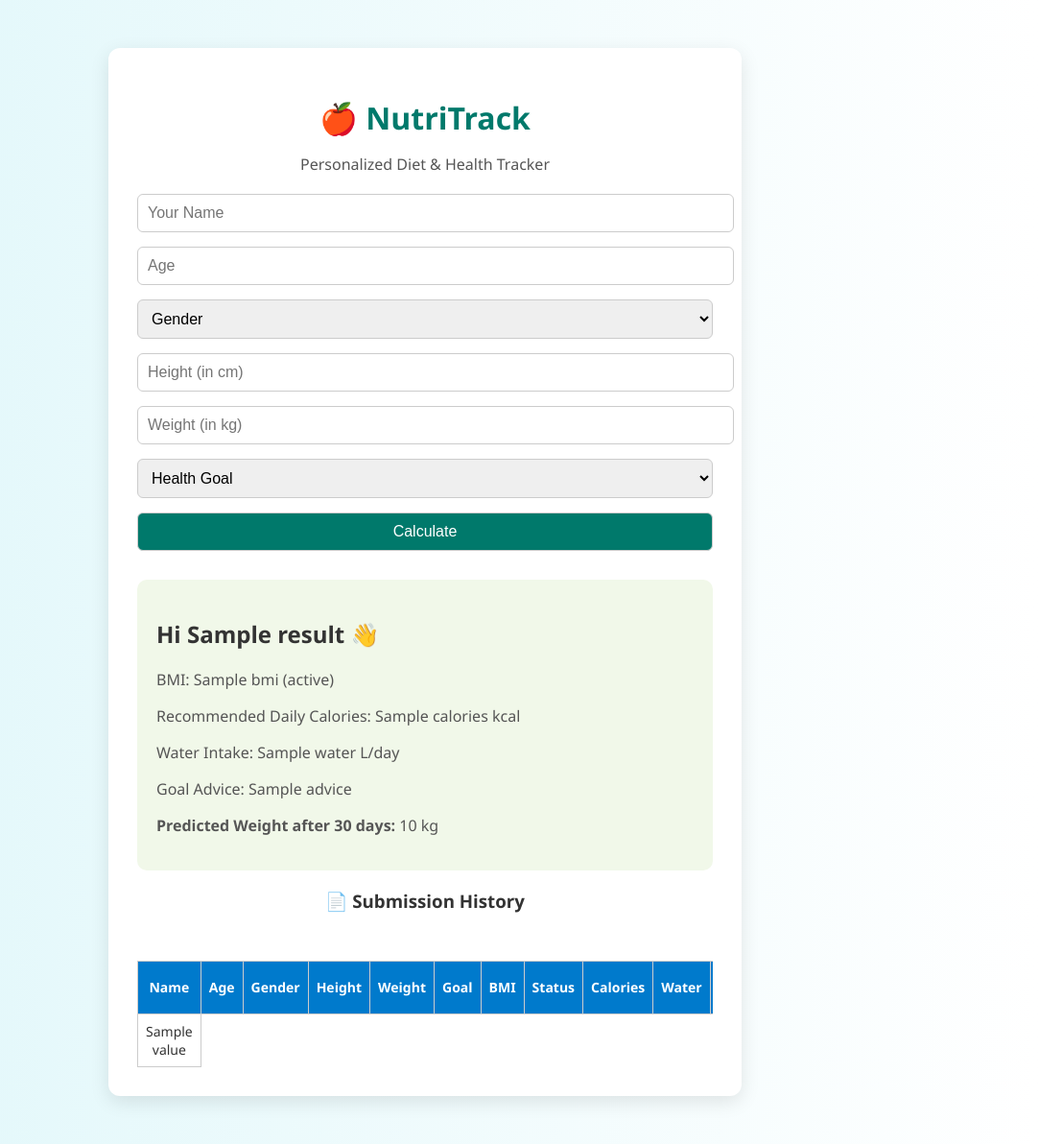
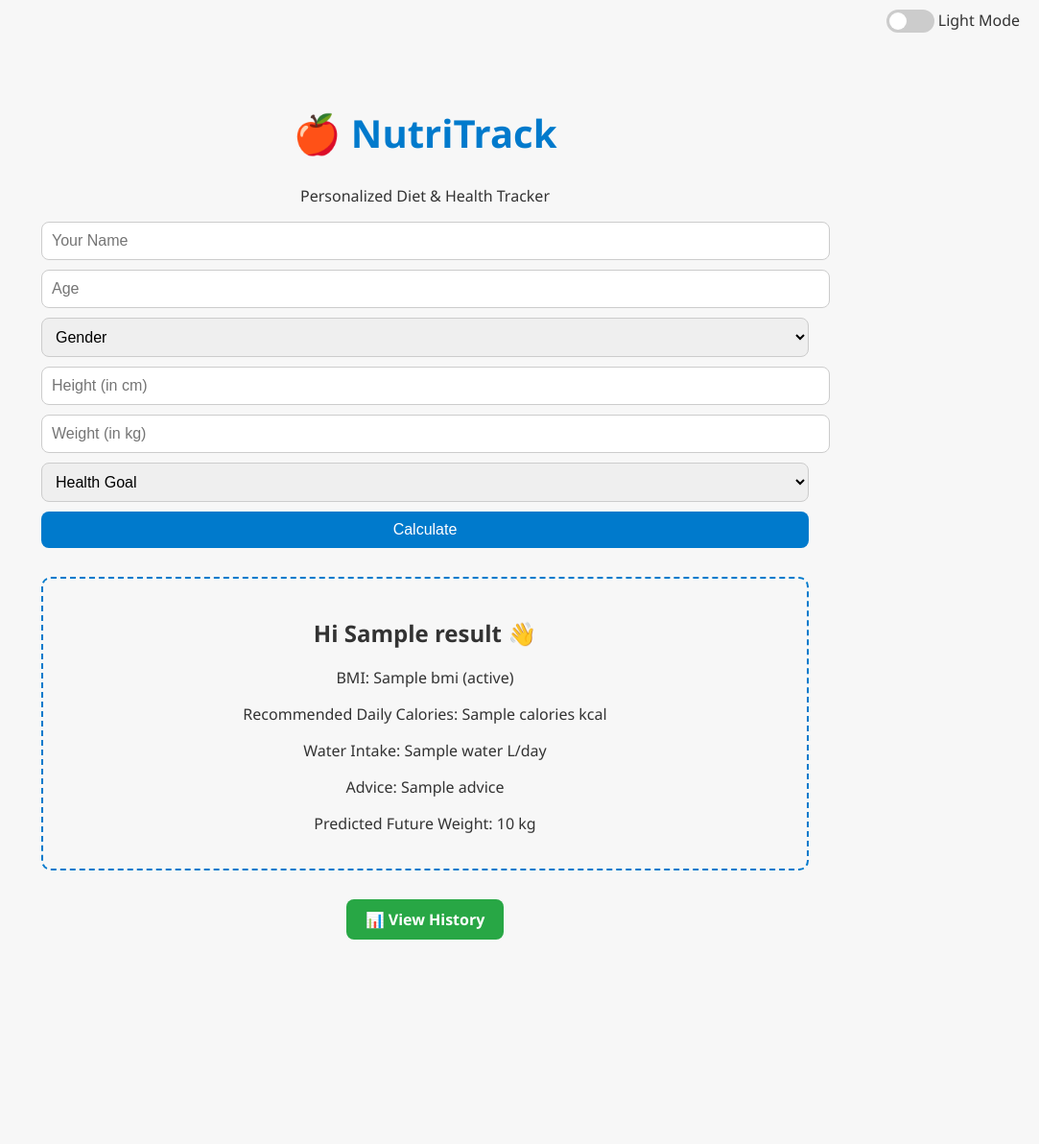
Before and after one commit to Bharathi2209/diet-tracker, a Flask app: template templates/index.html in a window 1280 px wide. Shown: the whole page at 96% size, without its empty margins (197-1280 px from the left). After the commit the page ends 979 px from the top, so only its background shows below. Run offline with Flask 3, Linux system fonts and the light colour scheme; the template is opened without the code that fills it: most values are stand-ins (such as "Sample title", 1, 10 or a date in 2020); parts of the project's set-up code (start-up, migrations or seed data) failed here and were passed over.

Commit message:
Update: Dark mode, BMI advice, graphs, and predictions

```diff
--- a/app.py
+++ b/app.py
@@ -1,149 +1,121 @@
-from flask import Flask, render_template, request, send_file
-from sklearn.linear_model import LinearRegression
-import numpy as np
+from flask import Flask, render_template, request
+import joblib
+import os
 import csv
-import os
+import pandas as pd
 import matplotlib.pyplot as plt
 
 app = Flask(__name__)
+model = joblib.load("model.pkl")
 
-# Dummy training data
-model = LinearRegression()
-X = [
-    [25, 170, 60, 0, 1],
-    [30, 160, 70, 1, 0],
-    [22, 180, 75, 2, 1],
-    [40, 165, 68, 1, 0],
-    [28, 172, 62, 0, 1]
-]
-y = [65, 70, 78, 68, 64]
-model.fit(X, y)
+def calculate_bmi(height, weight):
+    height_m = height / 100
+    bmi = weight / (height_m ** 2)
+    return round(bmi, 1)
+
+def get_bmi_status(bmi):
+    if bmi < 18.5:
+        return "Underweight"
+    elif bmi < 25:
+        return "Normal"
+    elif bmi < 30:
+        return "Overweight"
+    else:
+        return "Obese"
+
+def get_goal_advice(goal, bmi):
+    if bmi < 18.5:
+        return "You're underweight. Increase healthy calories and consult a dietitian."
+    elif 18.5 <= bmi <= 24.9:
+        return "You have a healthy weight. Keep up your balanced habits!"
+    elif bmi >= 25:
+        return "You're overweight. Focus on reducing calories and staying active."
+    return "Maintain a healthy lifestyle."
 
 @app.route("/", methods=["GET", "POST"])
 def index():
-    result = None
     if request.method == "POST":
-        name = request.form["name"]
-        age = int(request.form["age"])
-        gender = request.form["gender"]
-        height = float(request.form["height"])
-        weight = float(request.form["weight"])
-        goal = request.form["goal"]
+        try:
+            name = request.form["name"]
+            age = int(request.form["age"])
+            gender = request.form["gender"].lower()
+            height = float(request.form["height"])
+            weight = float(request.form["weight"])
+            goal = request.form["goal"].lower()
 
-        height_m = height / 100
-        bmi = round(weight / (height_m ** 2), 2)
-        if bmi < 18.5:
-            bmi_status = "Underweight"
-        elif 18.5 <= bmi < 25:
-            bmi_status = "Normal"
-        elif 25 <= bmi < 30:
-            bmi_status = "Overweight"
-        else:
-            bmi_status = "Obese"
+            if age <= 0 or height <= 0 or weight <= 0:
+                raise ValueError("All values must be positive.")
 
-        if gender == "male":
-            calories = round(10 * weight + 6.25 * height - 5 * age + 5)
-        else:
-            calories = round(10 * weight + 6.25 * height - 5 * age - 161)
+            bmi = calculate_bmi(height, weight)
+            bmi_status = get_bmi_status(bmi)
+            calories = round(10 * weight + 6.25 * height - 5 * age + (5 if gender == "male" else -161))
+            water = round(weight * 0.033, 2)
+            advice = get_goal_advice(goal, bmi)
 
-        if goal == "lose":
-            calories -= 500
-            advice = "Focus on a calorie deficit with high protein intake."
-            goal_code = 0
-        elif goal == "maintain":
-            advice = "Maintain balanced diet and regular activity."
-            goal_code = 1
-        else:
-            calories += 300
-            advice = "Add calorie surplus with strength training."
-            goal_code = 2
+            gender_num = 1 if gender == "male" else 0
+            goal_map = {"lose": 0, "maintain": 1, "gain": 2}
+            goal_num = goal_map.get(goal, 1)
 
-        water = round(weight * 0.033, 2)
-        gender_code = 1 if gender == "male" else 0
-        predicted_weight = round(model.predict([[age, height, weight, goal_code, gender_code]])[0], 2)
+            features = [[age, height, weight, gender_num, goal_num]]
+            predicted_weight = round(model.predict(features)[0], 2)
 
-        result = {
-            "name": name,
-            "bmi": bmi,
-            "bmi_status": bmi_status,
-            "calories": calories,
-            "water": water,
-            "advice": advice,
-            "predicted_weight": predicted_weight
-        }
+            # Save to CSV
+            file_exists = os.path.isfile("history.csv")
+            with open("history.csv", "a", newline="") as f:
+                writer = csv.writer(f)
+                if not file_exists:
+                    writer.writerow(["Name", "Age", "Gender", "Height", "Weight", "Goal", "BMI", "Calories", "Water", "Advice", "Predicted_Weight"])
+                writer.writerow([name, age, gender, height, weight, goal, bmi, calories, water, advice, predicted_weight])
 
-        file_exists = os.path.isfile("history.csv")
-        with open("history.csv", mode="a", newline="") as file:
-            writer = csv.writer(file)
-            if not file_exists:
-                writer.writerow(["Name", "Age", "Gender", "Height", "Weight", "Goal", "BMI", "Calories", "Water", "Advice", "Predicted_Weight"])
-            writer.writerow([name, age, gender, height, weight, goal, bmi, calories, water, advice, predicted_weight])
+            result = {
+                "name": name,
+                "bmi": bmi,
+                "bmi_status": bmi_status,
+                "calories": calories,
+                "water": water,
+                "advice": advice,
+                "predicted_weight": predicted_weight
+            }
 
-    return render_template("index.html", result=result)
+            return render_template("index.html", result=result)
+
+        except Exception as e:
+            return render_template("index.html", error=str(e))
+
+    return render_template("index.html")
 
 @app.route("/history")
 def history():
     records = []
-    header = []
-    if os.path.isfile("history.csv"):
-        with open("history.csv", newline='') as file:
-            reader = csv.reader(file)
-            header = next(reader)
-            records = list(reader)
-    return render_template("history.html", header=header, records=records)
+    if os.path.exists("history.csv"):
+        df = pd.read_csv("history.csv")
+        records = df.values.tolist()
 
-@app.route("/chart")
-def chart():
-    if not os.path.isfile("history.csv"):
-        return "No data available"
+        # Light mode chart
+        plt.figure(figsize=(10, 5))
+        df.groupby("Name")["Weight"].last().plot(kind='bar', color='tomato')
+        plt.title("Latest Recorded Weight by User", color='black')
+        plt.ylabel("Weight (kg)", color='black')
+        plt.xticks(color='black', rotation=45)
+        plt.yticks(color='black')
+        plt.tight_layout()
+        plt.savefig("static/weight_chart_light.png")
+        plt.close()
 
-    names, weights, predicted, calories, bmis = [], [], [], [], []
+        # Dark mode chart
+        plt.style.use('dark_background')
+        plt.figure(figsize=(10, 5))
+        df.groupby("Name")["Weight"].last().plot(kind='bar', color='skyblue')
+        plt.title("Latest Recorded Weight by User", color='white')
+        plt.ylabel("Weight (kg)", color='white')
+        plt.xticks(color='white', rotation=45)
+        plt.yticks(color='white')
+        plt.tight_layout()
+        plt.savefig("static/weight_chart_dark.png")
+        plt.close()
 
-    with open("history.csv", newline='') as file:
-        reader = csv.reader(file)
-        next(reader)
-        for row in reader:
-            names.append(row[0])
-            weights.append(float(row[4]))
-            predicted.append(float(row[10]))
-            calories.append(float(row[7]))
-            bmis.append(float(row[6]))
+    return render_template("history.html", records=records)
 
-    # Weight Bar Chart
-    x = np.arange(len(names))
-    width = 0.35
-    plt.figure(figsize=(10, 5))
-    plt.bar(x - width/2, weights, width, label='Actual')
-    plt.bar(x + width/2, predicted, width, label='Predicted')
-    plt.xticks(x, names, rotation=30)
-    plt.ylabel('Weight (kg)')
-    plt.title('Actual vs Predicted Weight')
-    plt.legend()
-    plt.tight_layout()
-    plt.savefig("static/chart_weight.png")
-    plt.close()
-
-    # Calorie Bar Chart
-    plt.figure(figsize=(10, 5))
-    plt.bar(names, calories, color='orange')
-    plt.xticks(rotation=30)
-    plt.ylabel('Calories')
-    plt.title('Recommended Daily Calories')
-    plt.tight_layout()
-    plt.savefig("static/chart_calories.png")
-    plt.close()
-
-    # BMI Bar Chart
-    plt.figure(figsize=(10, 5))
-    plt.bar(names, bmis, color='green')
-    plt.xticks(rotation=30)
-    plt.ylabel('BMI')
-    plt.title('BMI Distribution')
-    plt.tight_layout()
-    plt.savefig("static/chart_bmi.png")
-    plt.close()
-
-    return "Bar charts generated."
 
 if __name__ == "__main__":
     app.run(debug=True)
--- a/history.csv
+++ b/history.csv
@@ -1,2 +1,7 @@
 Name,Age,Gender,Height,Weight,Goal,BMI,Calories,Water,Advice,Predicted_Weight
 Bharathi V M,20,female,187.0,47.0,maintain,13.44,1378,1.55,Maintain balanced diet and regular activity.,78.21
+meenu,19,female,170.0,37.0,maintain,12.8,1176,1.22,Maintain balanced diet and regular activity.,79.05
+meenu,19,female,170.0,37.0,maintain,12.8,1176,1.22,Maintain your current healthy habits.,37.0
+meenu,19,female,170.0,37.0,12.8,1176,1.22,You are underweight. Consider gaining weight by increasing nutritious calorie intake and strength training.,37.0
+meenu,19,female,170.0,37.0,12.8,1176,1.22,You are underweight. Consider gaining weight by increasing nutritious calorie intake and strength training.,37.0
+Bharathi V M,20,female,172.0,47.0,maintain,15.9,1284,1.55,You're underweight. Increase healthy calories and consult a dietitian.,47.0
--- a/static/style.css
+++ b/static/style.css
@@ -1,81 +1,71 @@
 body {
   margin: 0;
-  padding: 0;
   font-family: 'Segoe UI', Tahoma, Geneva, Verdana, sans-serif;
-  background: linear-gradient(to right, #e0f7fa, #ffffff);
+  background: #f7f7f7;
   color: #333;
+  transition: background 0.4s, color 0.4s;
+}
+
+.dark-mode {
+  background: #121212;
+  color: #fff;
 }
 
 .container {
-  max-width: 600px;
-  margin: 50px auto;
-  padding: 30px;
-  background-color: #ffffff;
-  border-radius: 12px;
-  box-shadow: 0 6px 20px rgba(0, 0, 0, 0.1);
+  max-width: 800px;
+  margin: auto;
+  padding: 40px 20px;
   text-align: center;
 }
 
 h1 {
-  color: #00796b;
-  margin-bottom: 10px;
+  font-size: 2.5em;
+  color: #007acc;
 }
 
-p {
-  font-size: 1rem;
-  color: #555;
-}
-
-form {
-  display: flex;
-  flex-direction: column;
-  gap: 15px;
-  margin-top: 20px;
-}
-
-input, select, button {
+form input, form select, button {
+  display: block;
+  width: 100%;
+  margin: 10px auto;
   padding: 10px;
-  font-size: 1rem;
+  font-size: 1em;
+  border-radius: 8px;
   border: 1px solid #ccc;
-  border-radius: 6px;
-  width: 100%;
 }
 
 button {
-  background-color: #00796b;
-  color: #fff;
+  background: #007acc;
+  color: white;
+  border: none;
   cursor: pointer;
-  transition: background-color 0.3s ease;
 }
 
 button:hover {
-  background-color: #004d40;
+  background: #005e99;
 }
 
 .output {
   margin-top: 30px;
-  text-align: left;
   padding: 20px;
-  background-color: #f1f8e9;
+  border: 2px dashed #007acc;
   border-radius: 10px;
 }
-.history {
+
+.link-btn {
+  display: inline-block;
   margin-top: 30px;
-  overflow-x: auto;
+  padding: 10px 20px;
+  background: #28a745;
+  color: white;
+  text-decoration: none;
+  border-radius: 8px;
+  font-weight: bold;
 }
-.history table {
-  width: 100%;
-  border-collapse: collapse;
-  font-size: 0.9em;
+
+.link-btn:hover {
+  background: #1e7e34;
 }
-.history th, .history td {
-  border: 1px solid #ccc;
-  padding: 8px;
-}
-.history th {
-  background-color: #007acc;
-  color: #fff;
-}
+
 table {
   width: 100%;
   border-collapse: collapse;
@@ -83,13 +73,69 @@ table {
 }
 
 th, td {
-  padding: 10px;
-  border: 1px solid #ccc;
-  font-size: 14px;
+  border: 1px solid #aaa;
+  padding: 8px;
   text-align: center;
 }
 
-th {
+.chart {
+  width: 100%;
+  max-width: 800px;
+  margin-top: 30px;
+}
+
+.hidden {
+  display: none;
+}
+
+.theme-toggle {
+  text-align: right;
+  padding: 10px 20px;
+}
+
+.switch {
+  position: relative;
+  display: inline-block;
+  width: 50px;
+  height: 24px;
+}
+
+.switch input {
+  opacity: 0;
+  width: 0;
+  height: 0;
+}
+
+.slider {
+  position: absolute;
+  cursor: pointer;
+  background-color: #ccc;
+  top: 0; left: 0; right: 0; bottom: 0;
+  transition: 0.4s;
+  border-radius: 34px;
+}
+
+.slider:before {
+  position: absolute;
+  content: "";
+  height: 18px;
+  width: 18px;
+  left: 3px;
+  bottom: 3px;
+  background-color: white;
+  border-radius: 50%;
+  transition: 0.4s;
+}
+
+input:checked + .slider {
   background-color: #007acc;
-  color: #fff;
 }
+
+input:checked + .slider:before {
+  transform: translateX(26px);
+}
+
+.error {
+  color: red;
+  margin-top: 10px;
+}
--- a/templates/index.html
+++ b/templates/index.html
@@ -6,9 +6,21 @@
   <link rel="stylesheet" href="{{ url_for('static', filename='style.css') }}">
 </head>
 <body>
+  <div class="theme-toggle">
+    <label class="switch">
+      <input type="checkbox" id="modeToggle">
+      <span class="slider round"></span>
+    </label>
+    <span id="modeLabel">Light Mode</span>
+  </div>
+
   <div class="container">
     <h1>🍎 NutriTrack</h1>
     <p>Personalized Diet & Health Tracker</p>
+
+    {% if error %}
+      <p class="error">{{ error }}</p>
+    {% endif %}
 
     <form method="POST" action="/">
       <input type="text" name="name" placeholder="Your Name" required>
@@ -35,29 +47,20 @@
         <p>BMI: {{ result.bmi }} ({{ result.bmi_status }})</p>
         <p>Recommended Daily Calories: {{ result.calories }} kcal</p>
         <p>Water Intake: {{ result.water }} L/day</p>
-        <p>Goal Advice: {{ result.advice }}</p>
-        <p><strong>Predicted Weight after 30 days:</strong> {{ result.future_weight }} kg</p>
+        <p>Advice: {{ result.advice }}</p>
+        <p>Predicted Future Weight: {{ result.predicted_weight }} kg</p>
       </div>
     {% endif %}
+    <a href="/history" class="link-btn">📊 View History</a>
+  </div>
 
-    {% if history %}
-      <h3>📄 Submission History</h3>
-      <div class="history">
-        <table>
-          <tr>
-            <th>Name</th><th>Age</th><th>Gender</th><th>Height</th><th>Weight</th>
-            <th>Goal</th><th>BMI</th><th>Status</th><th>Calories</th><th>Water</th><th>Predicted Weight</th>
-          </tr>
-          {% for row in history %}
-            <tr>
-              {% for item in row %}
-                <td>{{ item }}</td>
-              {% endfor %}
-            </tr>
-          {% endfor %}
-        </table>
-      </div>
-    {% endif %}
-  </div>
+  <script>
+    const toggle = document.getElementById('modeToggle');
+    const label = document.getElementById('modeLabel');
+    toggle.addEventListener('change', () => {
+      document.body.classList.toggle('dark-mode');
+      label.textContent = toggle.checked ? 'Dark Mode' : 'Light Mode';
+    });
+  </script>
 </body>
 </html>
```
Also changed, not shown: templates/history.html (+33 -73 lines), train_model.py (+27 -16 lines), static/weight_chart.png (added), static/weight_chart_dark.png (added), static/weight_chart_light.png (added), 1 other file.
